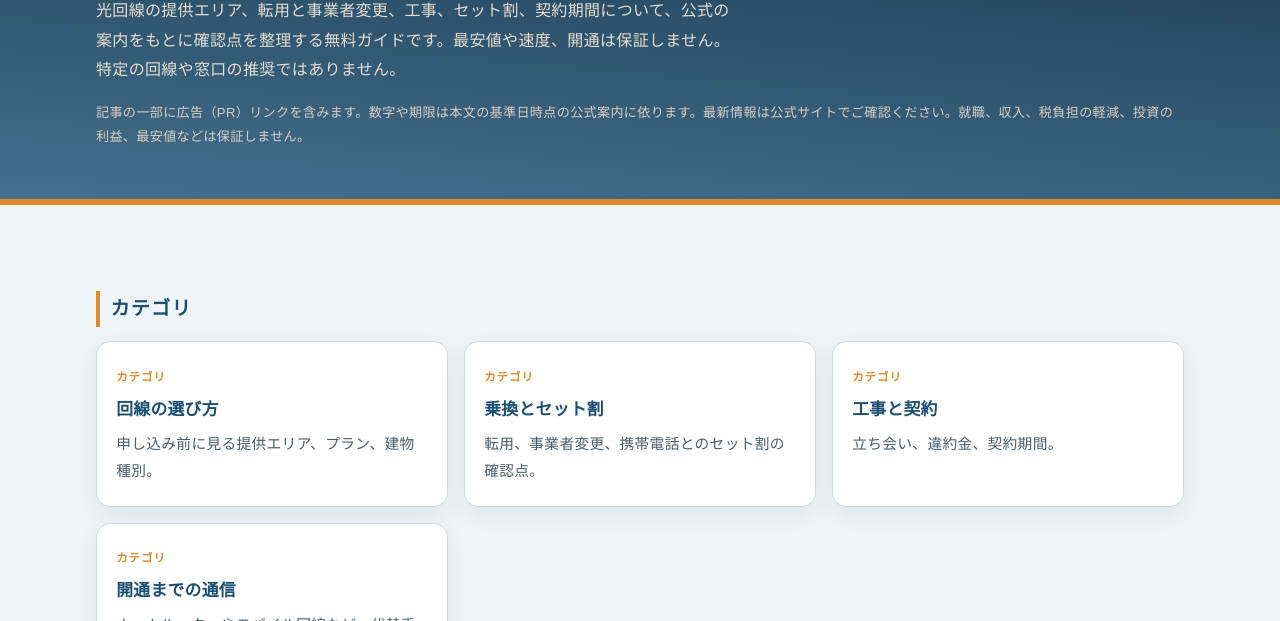
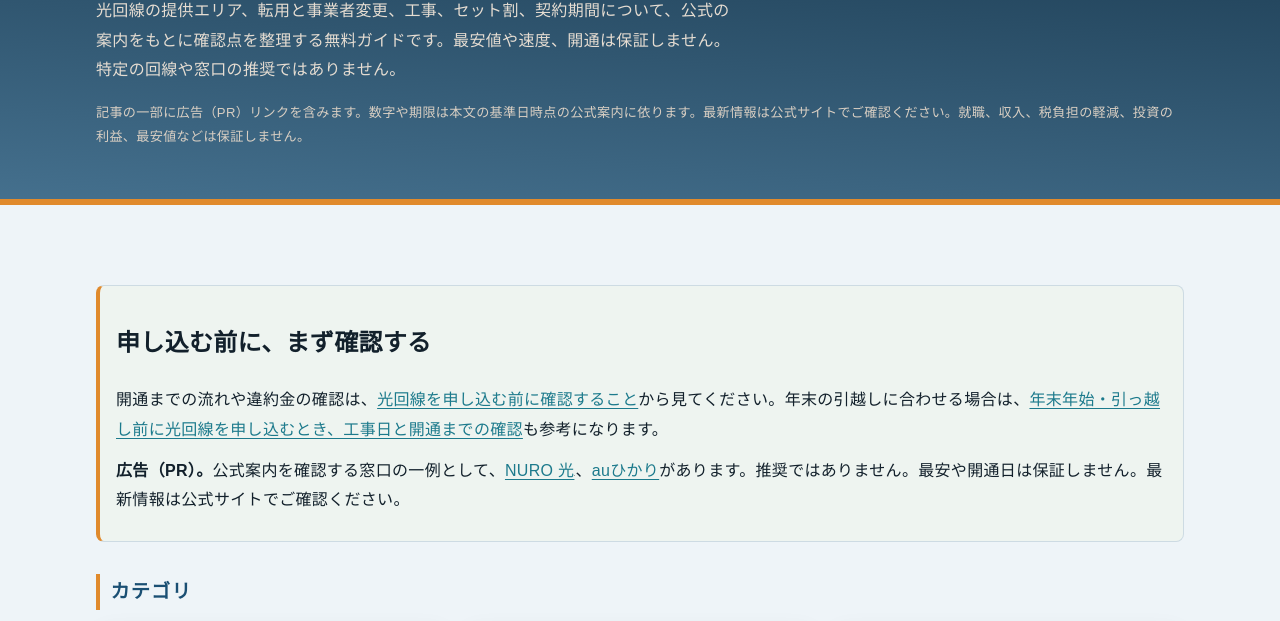
Before and after one commit to ats-business-hub/hikari-kaisen-guide, a plain HTML site: page index.html in a window 1280 px wide. Shown: the part 145-766 px from the top of the page. Drawn offline with Linux system fonts and the light colour scheme.

Commit message:
トップページに発行済みのNURO光・auひかりへの案内と確認記事への内部リンクを追加

```diff
--- a/index.html
+++ b/index.html
@@ -50,7 +50,13 @@
   </div>
   <main>
     <div class="wrap">
-      <h2 class="section-title">カテゴリ</h2>
+
+<section class="next-step" id="next-step">
+        <h2>申し込む前に、まず確認する</h2>
+        <p>開通までの流れや違約金の確認は、<a href="articles/hikari-moshikomi-mae/">光回線を申し込む前に確認すること</a>から見てください。年末の引越しに合わせる場合は、<a href="articles/nenmatsu-hikkoshi-kaitsu/">年末年始・引っ越し前に光回線を申し込むとき、工事日と開通までの確認</a>も参考になります。</p>
+        <p><strong>広告（PR）。</strong>公式案内を確認する窓口の一例として、<a href="https://px.a8.net/svt/ejp?a8mat=4BGO4N+78S156+2VMU+63WO2" target="_blank" rel="sponsored nofollow noopener noreferrer">NURO 光</a><img border="0" width="1" height="1" src="https://www13.a8.net/0.gif?a8mat=4BGO4N+78S156+2VMU+63WO2" alt="">、<a href="https://px.a8.net/svt/ejp?a8mat=4BGO4N+6V328A+42Y0+5YRHE" target="_blank" rel="sponsored nofollow noopener noreferrer">auひかり</a>があります。推奨ではありません。最安や開通日は保証しません。最新情報は公式サイトでご確認ください。</p>
+      </section>
+<h2 class="section-title">カテゴリ</h2>
       <div class="card-grid cats">
         <a class="card" href="categories/hikari/"><span class="kicker">カテゴリ</span><h2>回線の選び方</h2><p>申し込み前に見る提供エリア、プラン、建物種別。</p></a><a class="card" href="categories/switch/"><span class="kicker">カテゴリ</span><h2>乗換とセット割</h2><p>転用、事業者変更、携帯電話とのセット割の確認点。</p></a><a class="card" href="categories/contract/"><span class="kicker">カテゴリ</span><h2>工事と契約</h2><p>立ち会い、違約金、契約期間。</p></a><a class="card" href="categories/wifi/"><span class="kicker">カテゴリ</span><h2>開通までの通信</h2><p>ホームルーターやモバイル回線など、代替手段の確認点。</p></a>
       </div>
```
